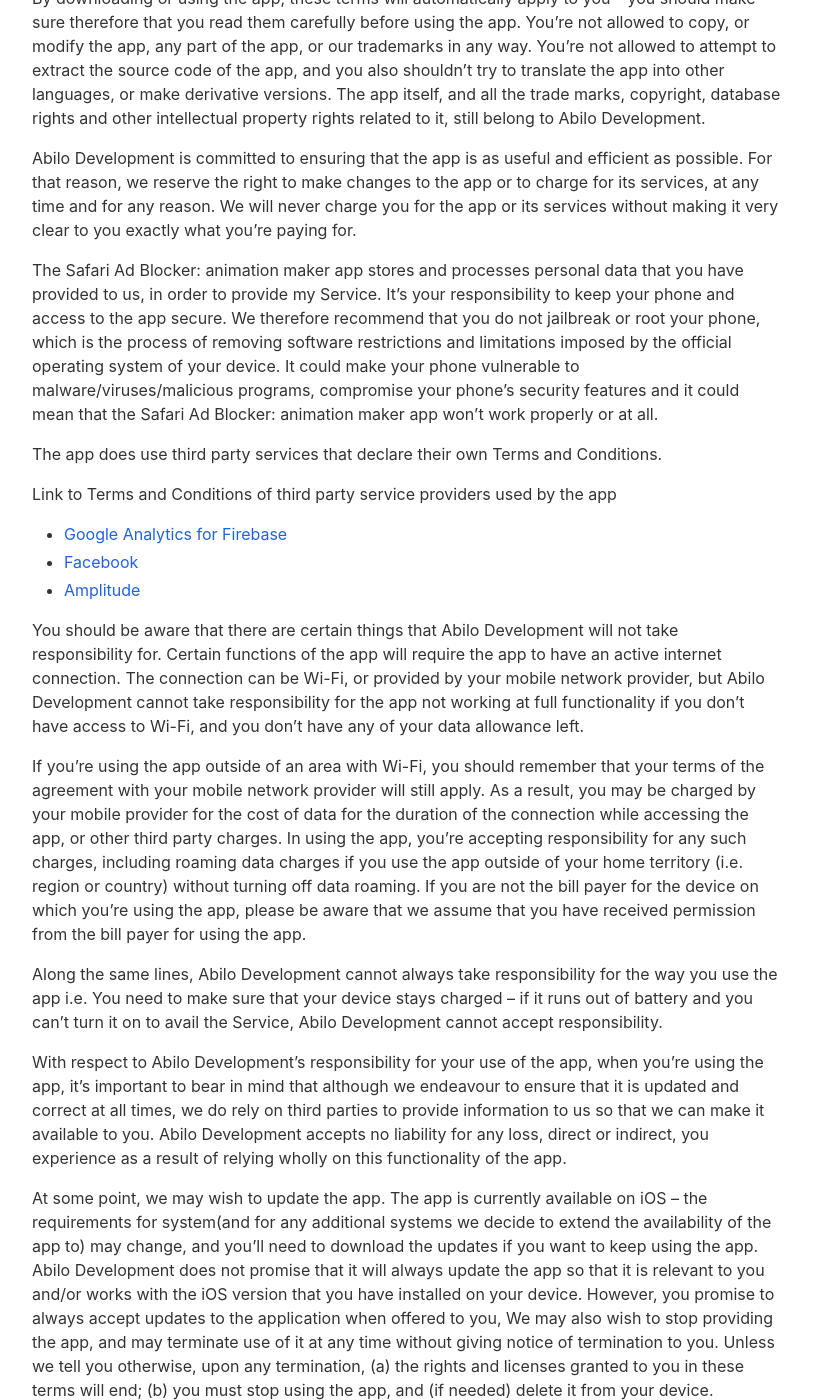
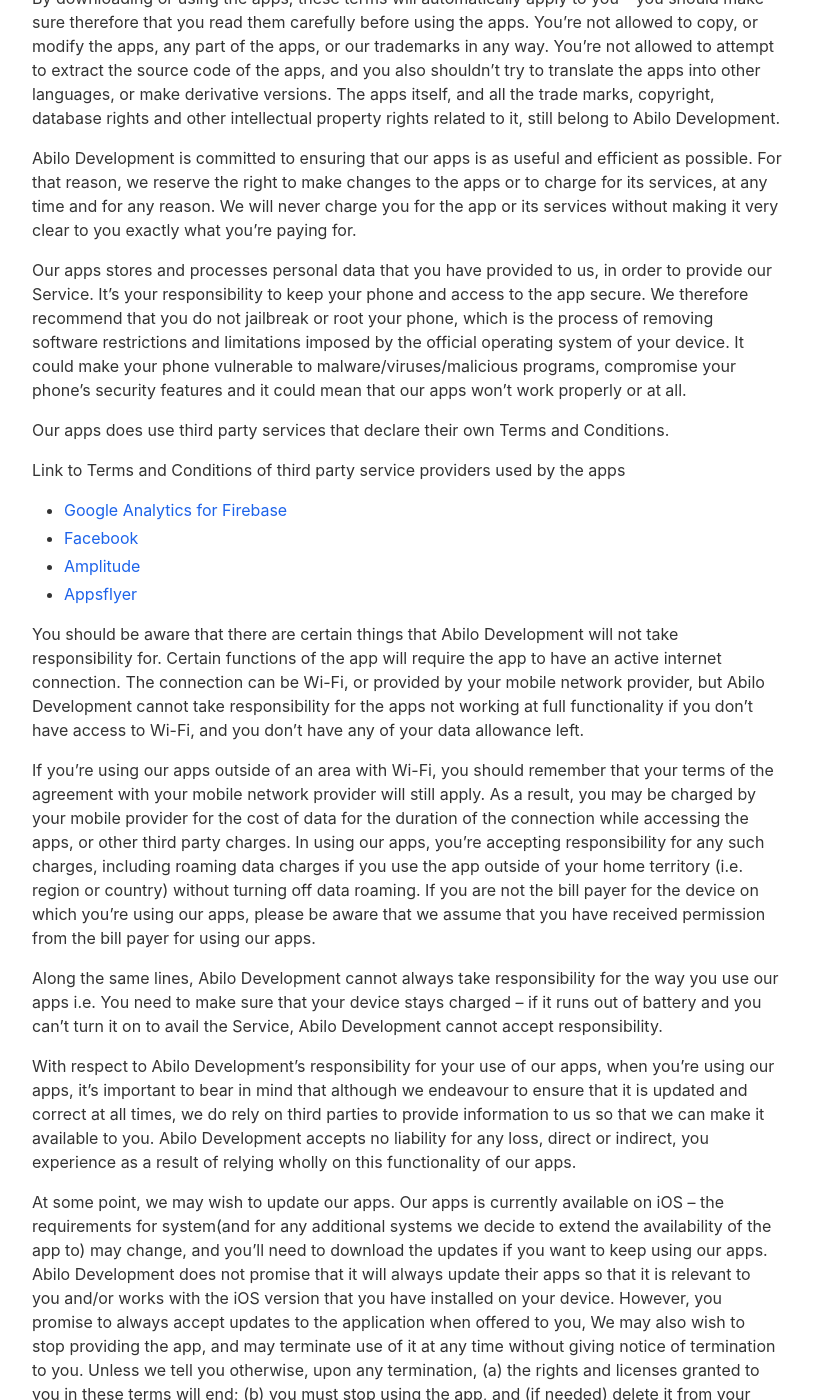
Before and after one commit to artem-sherbachuk/Safari-Ad-Block-Landing, a Jekyll site: the page built from _pages/terms.md, in a window 1280 px wide and 1400 px high, scrolled down 199 px. Shown: the whole window, without its empty margins (233-1046 px from the left). Built offline with Jekyll 4.4.1, drawn with Linux system fonts in a browser that asks for light colours; nearby versions of some CDN libraries; some of the changed text lies outside the part shown.

Commit message:
Update terms.md

```diff
--- a/_pages/terms.md
+++ b/_pages/terms.md
@@ -6,33 +6,34 @@
 
 **Terms & Conditions**
 
-By downloading or using the app, these terms will automatically apply to you – you should make sure therefore that you read them carefully before using the app. You’re not allowed to copy, or modify the app, any part of the app, or our trademarks in any way. You’re not allowed to attempt to extract the source code of the app, and you also shouldn’t try to translate the app into other languages, or make derivative versions. The app itself, and all the trade marks, copyright, database rights and other intellectual property rights related to it, still belong to Abilo Development.
+By downloading or using the apps, these terms will automatically apply to you – you should make sure therefore that you read them carefully before using the apps. You’re not allowed to copy, or modify the apps, any part of the apps, or our trademarks in any way. You’re not allowed to attempt to extract the source code of the apps, and you also shouldn’t try to translate the apps into other languages, or make derivative versions. The apps itself, and all the trade marks, copyright, database rights and other intellectual property rights related to it, still belong to Abilo Development.
 
-Abilo Development is committed to ensuring that the app is as useful and efficient as possible. For that reason, we reserve the right to make changes to the app or to charge for its services, at any time and for any reason. We will never charge you for the app or its services without making it very clear to you exactly what you’re paying for.
+Abilo Development is committed to ensuring that our apps is as useful and efficient as possible. For that reason, we reserve the right to make changes to the apps or to charge for its services, at any time and for any reason. We will never charge you for the app or its services without making it very clear to you exactly what you’re paying for.
 
-The Safari Ad Blocker: animation maker app stores and processes personal data that you have provided to us, in order to provide my Service. It’s your responsibility to keep your phone and access to the app secure. We therefore recommend that you do not jailbreak or root your phone, which is the process of removing software restrictions and limitations imposed by the official operating system of your device. It could make your phone vulnerable to malware/viruses/malicious programs, compromise your phone’s security features and it could mean that the Safari Ad Blocker: animation maker app won’t work properly or at all.
+Our apps stores and processes personal data that you have provided to us, in order to provide our Service. It’s your responsibility to keep your phone and access to the app secure. We therefore recommend that you do not jailbreak or root your phone, which is the process of removing software restrictions and limitations imposed by the official operating system of your device. It could make your phone vulnerable to malware/viruses/malicious programs, compromise your phone’s security features and it could mean that our apps won’t work properly or at all.
 
-The app does use third party services that declare their own Terms and Conditions.
+Our apps does use third party services that declare their own Terms and Conditions.
 
-Link to Terms and Conditions of third party service providers used by the app
+Link to Terms and Conditions of third party service providers used by the apps
 
 *   [Google Analytics for Firebase](https://firebase.google.com/terms/analytics)
 *   [Facebook](https://www.facebook.com/legal/terms/plain_text_terms)
 *   [Amplitude](https://amplitude.com/terms)
+*   [Appsflyer](https://www.appsflyer.com/legal/terms-of-use/)
 
-You should be aware that there are certain things that Abilo Development will not take responsibility for. Certain functions of the app will require the app to have an active internet connection. The connection can be Wi-Fi, or provided by your mobile network provider, but Abilo Development cannot take responsibility for the app not working at full functionality if you don’t have access to Wi-Fi, and you don’t have any of your data allowance left.
+You should be aware that there are certain things that Abilo Development will not take responsibility for. Certain functions of the app will require the app to have an active internet connection. The connection can be Wi-Fi, or provided by your mobile network provider, but Abilo Development cannot take responsibility for the apps not working at full functionality if you don’t have access to Wi-Fi, and you don’t have any of your data allowance left.
 
-If you’re using the app outside of an area with Wi-Fi, you should remember that your terms of the agreement with your mobile network provider will still apply. As a result, you may be charged by your mobile provider for the cost of data for the duration of the connection while accessing the app, or other third party charges. In using the app, you’re accepting responsibility for any such charges, including roaming data charges if you use the app outside of your home territory (i.e. region or country) without turning off data roaming. If you are not the bill payer for the device on which you’re using the app, please be aware that we assume that you have received permission from the bill payer for using the app.
+If you’re using our apps outside of an area with Wi-Fi, you should remember that your terms of the agreement with your mobile network provider will still apply. As a result, you may be charged by your mobile provider for the cost of data for the duration of the connection while accessing the apps, or other third party charges. In using our apps, you’re accepting responsibility for any such charges, including roaming data charges if you use the app outside of your home territory (i.e. region or country) without turning off data roaming. If you are not the bill payer for the device on which you’re using our apps, please be aware that we assume that you have received permission from the bill payer for using our apps.
 
-Along the same lines, Abilo Development cannot always take responsibility for the way you use the app i.e. You need to make sure that your device stays charged – if it runs out of battery and you can’t turn it on to avail the Service, Abilo Development cannot accept responsibility.
+Along the same lines, Abilo Development cannot always take responsibility for the way you use our apps i.e. You need to make sure that your device stays charged – if it runs out of battery and you can’t turn it on to avail the Service, Abilo Development cannot accept responsibility.
 
-With respect to Abilo Development’s responsibility for your use of the app, when you’re using the app, it’s important to bear in mind that although we endeavour to ensure that it is updated and correct at all times, we do rely on third parties to provide information to us so that we can make it available to you. Abilo Development accepts no liability for any loss, direct or indirect, you experience as a result of relying wholly on this functionality of the app.
+With respect to Abilo Development’s responsibility for your use of our apps, when you’re using our apps, it’s important to bear in mind that although we endeavour to ensure that it is updated and correct at all times, we do rely on third parties to provide information to us so that we can make it available to you. Abilo Development accepts no liability for any loss, direct or indirect, you experience as a result of relying wholly on this functionality of our apps.
 
-At some point, we may wish to update the app. The app is currently available on iOS – the requirements for system(and for any additional systems we decide to extend the availability of the app to) may change, and you’ll need to download the updates if you want to keep using the app. Abilo Development does not promise that it will always update the app so that it is relevant to you and/or works with the iOS version that you have installed on your device. However, you promise to always accept updates to the application when offered to you, We may also wish to stop providing the app, and may terminate use of it at any time without giving notice of termination to you. Unless we tell you otherwise, upon any termination, (a) the rights and licenses granted to you in these terms will end; (b) you must stop using the app, and (if needed) delete it from your device.
+At some point, we may wish to update our apps. Our apps is currently available on iOS – the requirements for system(and for any additional systems we decide to extend the availability of the app to) may change, and you’ll need to download the updates if you want to keep using our apps. Abilo Development does not promise that it will always update their apps so that it is relevant to you and/or works with the iOS version that you have installed on your device. However, you promise to always accept updates to the application when offered to you, We may also wish to stop providing the app, and may terminate use of it at any time without giving notice of termination to you. Unless we tell you otherwise, upon any termination, (a) the rights and licenses granted to you in these terms will end; (b) you must stop using the app, and (if needed) delete it from your device.
 
 **Changes to This Terms and Conditions**
 
-I may update our Terms and Conditions from time to time. Thus, you are advised to review this page periodically for any changes. I will notify you of any changes by posting the new Terms and Conditions on this page.
+We may update our Terms and Conditions from time to time. Thus, you are advised to review this page periodically for any changes. I will notify you of any changes by posting the new Terms and Conditions on this page.
 
 These terms and conditions are effective as of 2021-07-07
 
```
